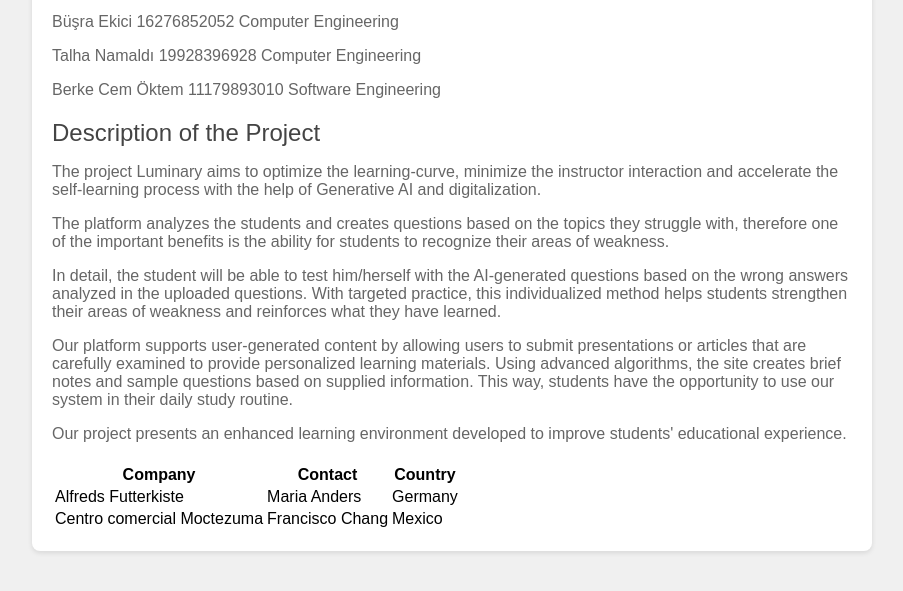
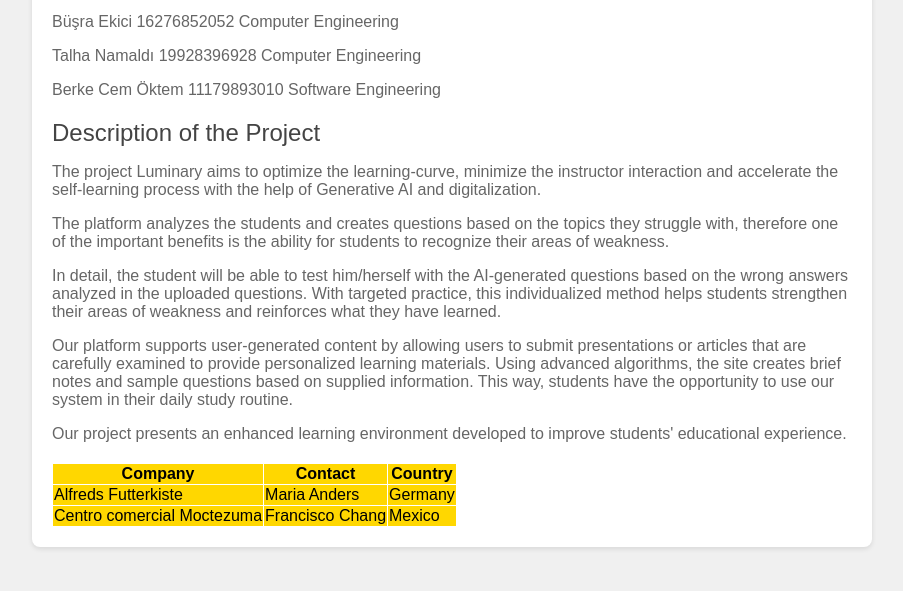
Before and after one commit to talhanamaldi/FinalProjectReport, a website: page index.html in a window 1280 px wide. Shown: the part 151-742 px from the top of the page, without its empty margins (188-1091 px from the left). Drawn offline with Linux system fonts and the light colour scheme.

Commit message:
Update index.html

```diff
--- a/index.html
+++ b/index.html
@@ -33,8 +33,14 @@
         .content {
             color: #666;
         }
-        tr{
-            border-bottom:1px solid black;
+        table, th, td{
+            border:1px solid white;
+            border-collapse: collapse;
+
+        }
+
+        th, td {
+        	background-color: #FFD700;
         }
     </style>
 </head>
```
